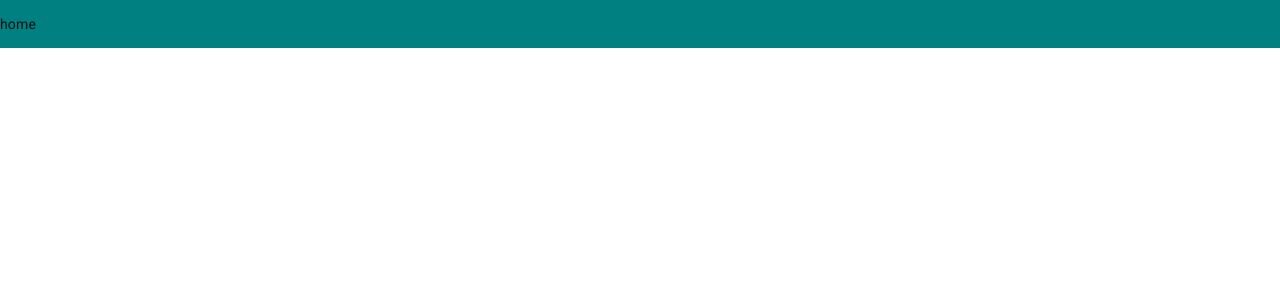
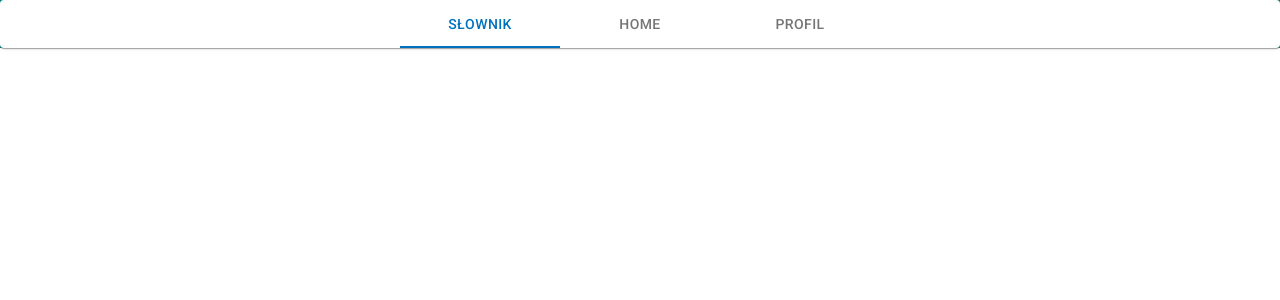
Before and after one commit to arturtamborski/wsp, a React (Create React App) app: page / in a window 1280 px wide. Shown: the top 300 px of the page. Built offline with nearby package versions, Linux system fonts and the light colour scheme.

Commit message:
add Nav component

```diff
--- a/src/App.js
+++ b/src/App.js
@@ -1,4 +1,3 @@
-import Button from '@material-ui/core/Button';
 import { Grid } from '@material-ui/core';
 import { BrowserRouter } from 'react-router-dom';
 import CssBaseline from '@material-ui/core/CssBaseline';
--- /dev/null
+++ b/src/components/Nav.js
@@ -0,0 +1,36 @@
+import { useState } from 'react';
+import { makeStyles } from '@material-ui/core/styles';
+import Paper from '@material-ui/core/Paper';
+import Tabs from '@material-ui/core/Tabs';
+import Tab from '@material-ui/core/Tab';
+
+const useStyles = makeStyles({
+  root: {
+    flexGrow: 1,
+  },
+});
+
+export default function Home() {
+  const classes = useStyles();
+  const [value, setValue] = useState(0);
+
+  const handleChange = (event, newValue) => {
+    setValue(newValue);
+  };
+
+  return (
+    <Paper className={classes.root}>
+      <Tabs
+        value={value}
+        onChange={handleChange}
+        indicatorColor="primary"
+        textColor="primary"
+        centered
+      >
+        <Tab label="Słownik" />
+        <Tab label="Home" />
+        <Tab label="Profil" />
+      </Tabs>
+    </Paper>
+  );
+};
--- a/src/views/Home.js
+++ b/src/views/Home.js
@@ -1,7 +1,8 @@
+import Nav from '../components/Nav';
+
 export default function Home() {
+
   return (
-    <p>
-      home
-    </p>
+    <Nav />
   );
 };
```
